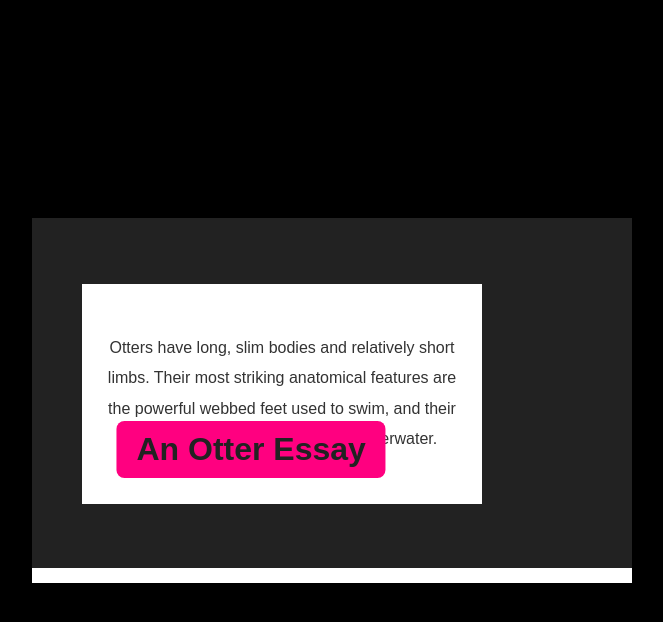
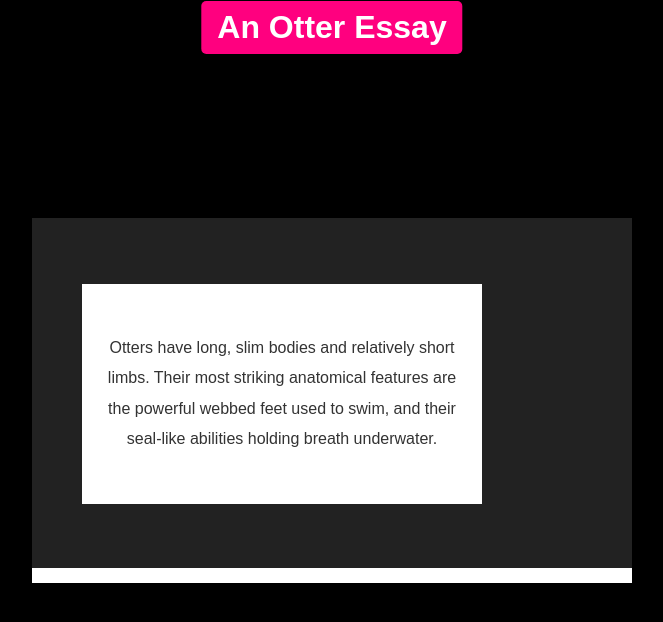
Before and after one commit to JoseAyobami/ALT_ASS_CSS, a plain HTML site: page card.html in a window 1280 px wide. Shown: the whole page, without its empty margins (308-971 px from the left). Drawn offline with Linux system fonts and the light colour scheme.

Commit message:
Fix: Resolved issue and aligned code with correct version

```diff
--- a/card.css
+++ b/card.css
@@ -21,16 +21,18 @@ body {
 
 .card h1 {
   position: absolute;
-  top: 400px;
+  top: -20px; /* "Peek-out" effect */
   left: 50%;
-  transform: translateX(-80%);
+  transform: translateX(-50%);
   z-index: 1;
-  background-color: #ff0080;
-  color: #222;
-  padding: 10px 20px;
-  font-size: 20px 10px 20px;
+  background-color: #ff007f; /* Bright pink background */
+  color: #fff;
+  padding: 0.5rem 1rem;
   font-weight: bold;
-  border-radius: 8px 8px 8px 8px;
+  border-radius: 5px;
+  text-align: center;
+  box-shadow: 0 2px 5px rgba(0, 0, 0, 0.2);
+
 }
 
 .card p {
```
